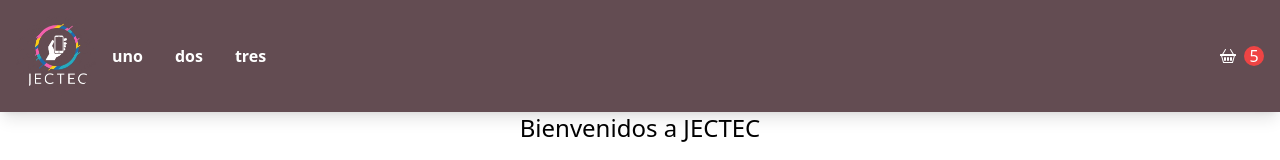
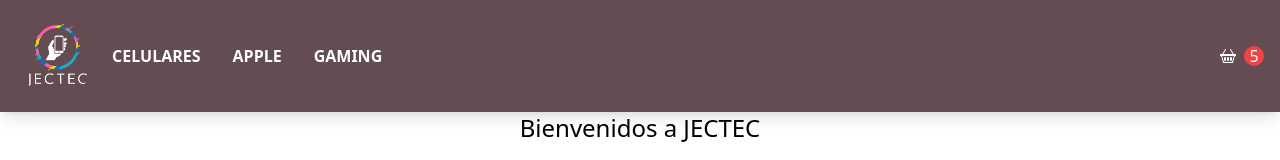
Before and after one commit to javijec/03-CursoReactJS, a React (Vite) app: page / in a window 1280 px wide. Shown: the top 160 px of the page. Built offline with nearby package versions, Linux system fonts and the light colour scheme.

Commit message:
MINOR CHANGES

```diff
--- a/src/components/NavBar.jsx
+++ b/src/components/NavBar.jsx
@@ -11,9 +11,9 @@ const Navbar = () => {
         <div className="flex items-center">
           <img src={logo} alt="Logo" className="w-20 h-20 rounded-full mr-4" />
           <ol className="flex space-x-8 text-white font-semibold">
-            <li className="hover:text-gray-200 transition duration-300">uno</li>
-            <li className="hover:text-gray-200 transition duration-300">dos</li>
-            <li className="hover:text-gray-200 transition duration-300">tres</li>
+            <li className="hover:text-gray-200 transition duration-300">CELULARES</li>
+            <li className="hover:text-gray-200 transition duration-300">APPLE</li>
+            <li className="hover:text-gray-200 transition duration-300">GAMING</li>
           </ol>
         </div>
         <div className="flex items-center">
```
